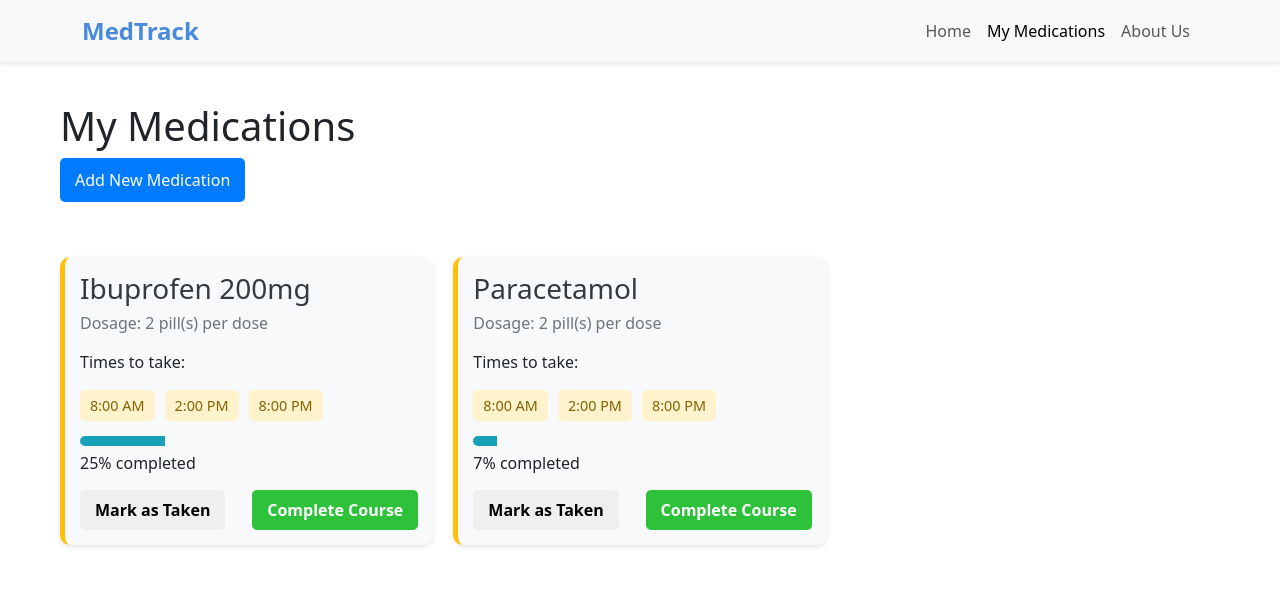
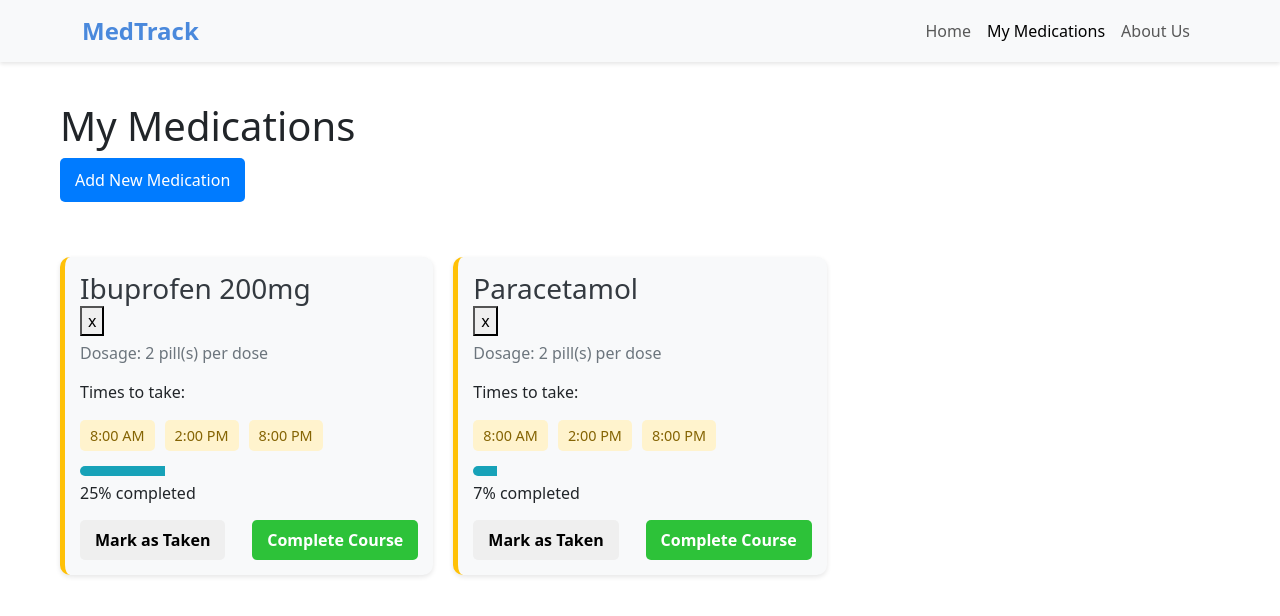
Before and after one commit to Boyani-Rose/Med-track-app, a React (Create React App) app: page /my-medications in a window 1280 px wide. Shown: the top 616 px of the page. Built offline with nearby package versions, Linux system fonts and the light colour scheme; data requests are answered from the project's data file.

Commit message:
Added a remove button on medication card

```diff
--- a/src/components/MedCard.jsx
+++ b/src/components/MedCard.jsx
@@ -62,9 +62,27 @@ useEffect(() => {
     }
   };
 
-  const handleComplete = () => {
-    onComplete(medication.id);
+  const handleComplete = async () => {
+    if (courseProgress < 100) {
+      const proceed = window.confirm("You have not finished all doses. Are you sure you want to complete this course?");
+      if (!proceed) return;
+    }
+
+    try {
+      const response = await fetch(`http://localhost:3001/medications/${medication.id}`, {
+        method: 'DELETE',
+      });
+
+      if (!response.ok) {
+        throw new Error(`Delete failed! Status: ${response.status}`);
+      }
+
+      onComplete(medication.id);
+    } catch (err) {
+      console.error("Failed to complete medication:", err);
+    }
   };
+
 
   // Reset taken doses at midnight
   useEffect(() => {
@@ -104,10 +122,32 @@ localStorage.setItem(`takenToday-${medication.id}-${today}`, '0');
   };
   const medicationTimes = getMedicationTimes();
 
+  const handleDelete = async () => {
+    const confirmed = window.confirm("Are you sure you want to remove this medication?");
+    if (!confirmed) return;
+
+    try {
+      const response = await fetch(`http://localhost:3001/medications/${medication.id}`, {
+        method: 'DELETE',
+      });
+
+      if (!response.ok) {
+        throw new Error(`Delete failed! Status: ${response.status}`);
+      }
+
+      onComplete(medication.id); // same as your complete button
+    } catch (err) {
+      console.error("Failed to delete medication:", err);
+    }
+  };
+
+
   return (
     <div className={`med-card ${status}`}>
       <div className="card-header">
         <h3>{medication.name}</h3>
+        <button className="delete-btn" onClick={handleDelete} title="Remove medication">x</button>
+
         <p>Dosage: {medication.dosage} pill(s) per dose</p>
       </div>
 
```
